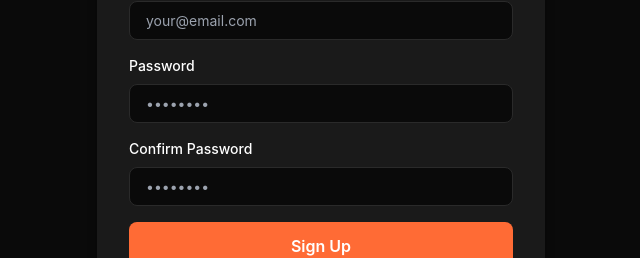
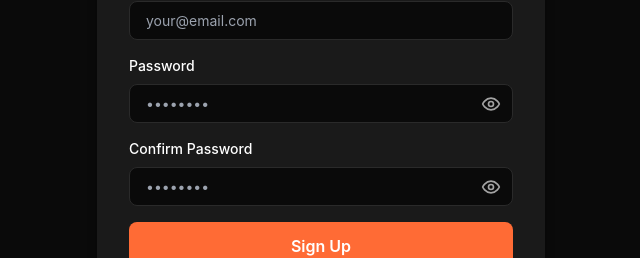
Before and after one commit to crynxmartinez/AFC, a React (Vite) app: page /signup in a window 1280 px wide. Shown: the part 418-676 px from the top of the page, without its empty margins (319-959 px from the left). Built offline with nearby package versions, Linux system fonts and the light colour scheme; no server answers.

Commit message:
Add password visibility toggle (eye icon) to Login and Signup pages + Create RLS policy fix for user signup

```diff
--- a/src/pages/LoginPage.tsx
+++ b/src/pages/LoginPage.tsx
@@ -2,13 +2,14 @@ import { useState } from 'react'
 import { Link, useNavigate } from 'react-router-dom'
 import { useAuthStore } from '../stores/authStore'
 import { supabase } from '../lib/supabase'
-import { ArrowLeft } from 'lucide-react'
+import { ArrowLeft, Eye, EyeOff } from 'lucide-react'
 
 export default function LoginPage() {
   const navigate = useNavigate()
   const { signIn } = useAuthStore()
   const [emailOrUsername, setEmailOrUsername] = useState('')
   const [password, setPassword] = useState('')
+  const [showPassword, setShowPassword] = useState(false)
   const [error, setError] = useState('')
   const [loading, setLoading] = useState(false)
 
@@ -84,15 +85,24 @@ export default function LoginPage() {
           <label htmlFor="password" className="block text-sm font-medium mb-2">
             Password
           </label>
+          <div className="relative">
             <input
               id="password"
-            type="password"
+              type={showPassword ? "text" : "password"}
               value={password}
               onChange={(e) => setPassword(e.target.value)}
               required
-            className="w-full px-4 py-2 bg-background border border-border rounded-lg focus:outline-none focus:border-primary"
+              className="w-full px-4 py-2 pr-12 bg-background border border-border rounded-lg focus:outline-none focus:border-primary"
               placeholder="••••••••"
             />
+            <button
+              type="button"
+              onClick={() => setShowPassword(!showPassword)}
+              className="absolute right-3 top-1/2 -translate-y-1/2 text-text-secondary hover:text-primary transition-colors"
+            >
+              {showPassword ? <EyeOff className="w-5 h-5" /> : <Eye className="w-5 h-5" />}
+            </button>
+          </div>
         </div>
 
         <button
--- a/src/pages/SignupPage.tsx
+++ b/src/pages/SignupPage.tsx
@@ -1,7 +1,7 @@
 import { useState } from 'react'
 import { Link, useNavigate } from 'react-router-dom'
 import { useAuthStore } from '../stores/authStore'
-import { ArrowLeft } from 'lucide-react'
+import { ArrowLeft, Eye, EyeOff } from 'lucide-react'
 
 export default function SignupPage() {
   const navigate = useNavigate()
@@ -10,6 +10,8 @@ export default function SignupPage() {
   const [username, setUsername] = useState('')
   const [password, setPassword] = useState('')
   const [confirmPassword, setConfirmPassword] = useState('')
+  const [showPassword, setShowPassword] = useState(false)
+  const [showConfirmPassword, setShowConfirmPassword] = useState(false)
   const [error, setError] = useState('')
   const [loading, setLoading] = useState(false)
 
@@ -101,30 +103,48 @@ export default function SignupPage() {
           <label htmlFor="password" className="block text-sm font-medium mb-2">
             Password
           </label>
+          <div className="relative">
             <input
               id="password"
-            type="password"
+              type={showPassword ? "text" : "password"}
               value={password}
               onChange={(e) => setPassword(e.target.value)}
               required
-            className="w-full px-4 py-2 bg-background border border-border rounded-lg focus:outline-none focus:border-primary"
+              className="w-full px-4 py-2 pr-12 bg-background border border-border rounded-lg focus:outline-none focus:border-primary"
               placeholder="••••••••"
             />
+            <button
+              type="button"
+              onClick={() => setShowPassword(!showPassword)}
+              className="absolute right-3 top-1/2 -translate-y-1/2 text-text-secondary hover:text-primary transition-colors"
+            >
+              {showPassword ? <EyeOff className="w-5 h-5" /> : <Eye className="w-5 h-5" />}
+            </button>
+          </div>
         </div>
 
         <div>
           <label htmlFor="confirmPassword" className="block text-sm font-medium mb-2">
             Confirm Password
           </label>
+          <div className="relative">
             <input
               id="confirmPassword"
-            type="password"
+              type={showConfirmPassword ? "text" : "password"}
               value={confirmPassword}
               onChange={(e) => setConfirmPassword(e.target.value)}
               required
-            className="w-full px-4 py-2 bg-background border border-border rounded-lg focus:outline-none focus:border-primary"
+              className="w-full px-4 py-2 pr-12 bg-background border border-border rounded-lg focus:outline-none focus:border-primary"
               placeholder="••••••••"
             />
+            <button
+              type="button"
+              onClick={() => setShowConfirmPassword(!showConfirmPassword)}
+              className="absolute right-3 top-1/2 -translate-y-1/2 text-text-secondary hover:text-primary transition-colors"
+            >
+              {showConfirmPassword ? <EyeOff className="w-5 h-5" /> : <Eye className="w-5 h-5" />}
+            </button>
+          </div>
         </div>
 
         <button
```
Also changed, not shown: 1 other file (tests, documents, lock files or other folders). Lines whose indentation alone changed are shown as unchanged.
